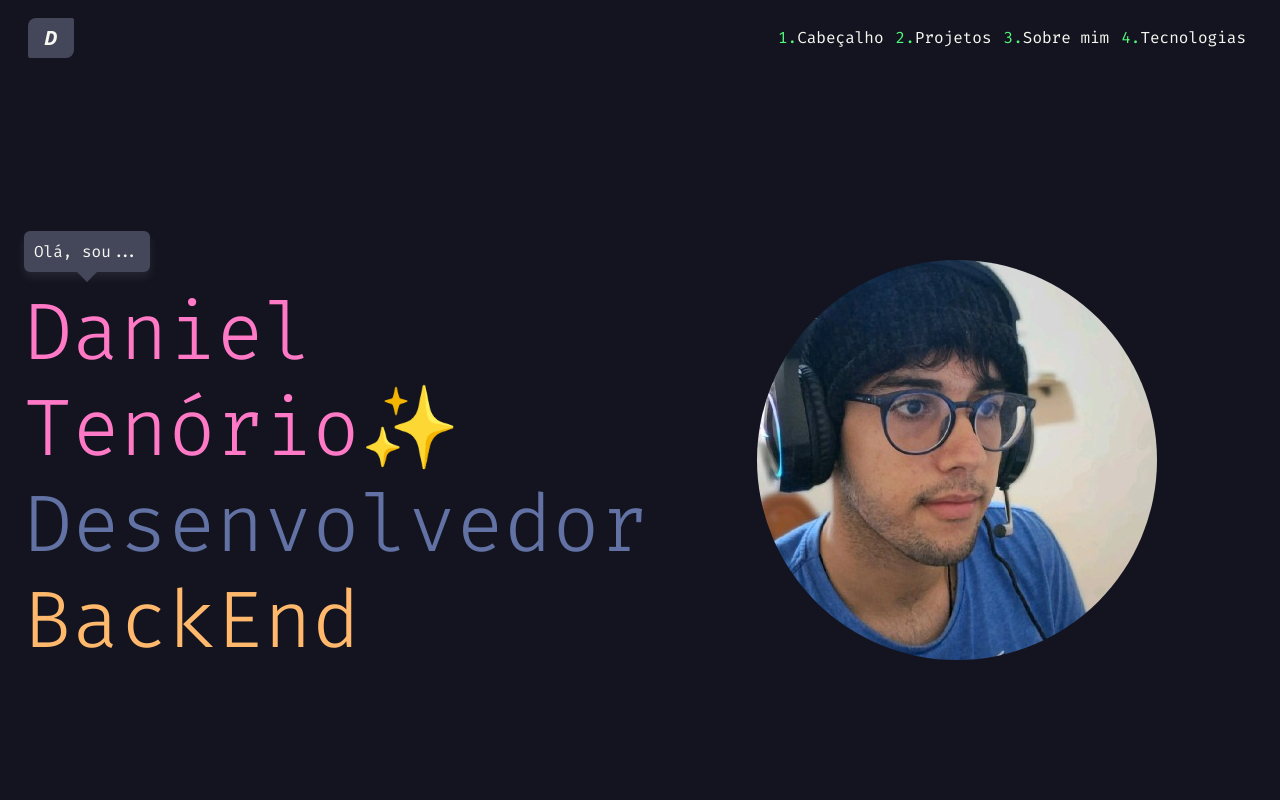
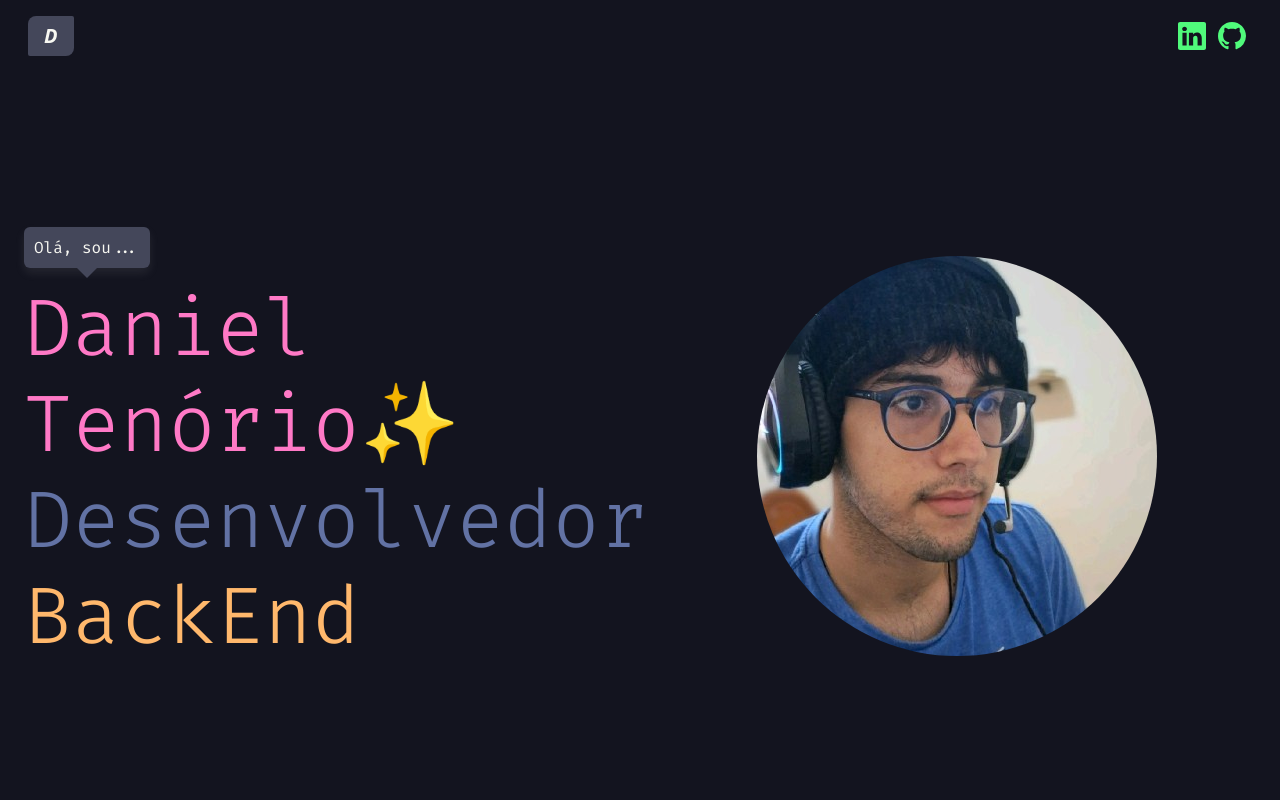
Before and after one commit to danielBRTanimacao/danieltenorioportfolio, a React (Vite) app: page / in a window 1280 px wide. Shown: the top 800 px of the page. Built offline with nearby package versions, Linux system fonts and the light colour scheme.

Commit message:
refactor on code

```diff
--- a/src/assets/css/Index.css
+++ b/src/assets/css/Index.css
@@ -52,9 +52,39 @@
     border-radius: 8px 2px 8px 2px;
 }
 
+@-webkit-keyframes scale-up-hor-left {
+    0% {
+        -webkit-transform: scaleX(0.4);
+        transform: scaleX(0.4);
+        -webkit-transform-origin: 0% 0%;
+        transform-origin: 0% 0%;
+    }
+    100% {
+        -webkit-transform: scaleX(1);
+        transform: scaleX(1);
+        -webkit-transform-origin: 0% 0%;
+        transform-origin: 0% 0%;
+    }
+}
+@keyframes scale-up-hor-left {
+    0% {
+        -webkit-transform: scaleX(0.4);
+        transform: scaleX(0.4);
+        -webkit-transform-origin: 0% 0%;
+        transform-origin: 0% 0%;
+    }
+    100% {
+        -webkit-transform: scaleX(1);
+        transform: scaleX(1);
+        -webkit-transform-origin: 0% 0%;
+        transform-origin: 0% 0%;
+    }
+}
+
 .navbar-brand:hover {
-    background-color: var(--code-purple);
-    transition: background-color 0.3s ease-in-out;
+    -webkit-animation: scale-up-hor-left 0.4s
+        cubic-bezier(0.39, 0.575, 0.565, 1) both;
+    animation: scale-up-hor-left 0.4s cubic-bezier(0.39, 0.575, 0.565, 1) both;
 }
 
 .nav-item {
@@ -75,6 +105,11 @@
 .nav-item span {
     color: var(--gr-code);
 }
+
+.navbar-nav {
+    flex-direction: row;
+}
+
 /* Header */
 header {
     transition: background-color 0.3s ease-in-out;
--- a/src/components/Footer.tsx
+++ b/src/components/Footer.tsx
@@ -10,7 +10,6 @@
                 <span>
                     <a
                         href="https://github.com/danielBRTanimacao"
-                        className="shadow-a rounded-pill"
                         target="_blank"
                     >
                         <svg
@@ -28,7 +27,6 @@
                 <span className="ps-2">
                     <a
                         href="https://www.linkedin.com/in/daniel-tenório-6471b0244/"
-                        className="shadow-a"
                         target="_blank"
                     >
                         <svg
--- a/src/components/Header.tsx
+++ b/src/components/Header.tsx
@@ -1,71 +1,45 @@
-import { useEffect, useState } from "react";
-
 export default () => {
-    const [scrolled, setScrolled] = useState(false);
-
-    useEffect(() => {
-        const handleScroll = () => {
-            setScrolled(window.scrollY > 50);
-        };
-
-        window.addEventListener("scroll", handleScroll);
-        return () => {
-            window.removeEventListener("scroll", handleScroll);
-        };
-    }, []);
     return (
         <>
-            <header
-                className={`navbar navbar-expand-lg px-3 pt-3 sticky-top ${
-                    scrolled ? "scrolled" : ""
-                }`}
-            >
+            <header className="navbar px-3 pt-3 sticky-top scrolled">
                 <div className="container-fluid">
                     <a href="/" className="navbar-brand px-3">
                         D
                     </a>
-                    <button
-                        className="navbar-toggler"
-                        type="button"
-                        data-bs-toggle="collapse"
-                        data-bs-target="#navbarHeaderContent"
-                        aria-controls="navbarHeaderContent"
-                        aria-expanded="false"
-                        aria-label="Toggle navigation"
-                    >
-                        <span className="navbar-toggler-icon fs-3"></span>
-                    </button>
-                    <nav
-                        className="collapse navbar-collapse"
-                        id="navbarHeaderContent"
-                    >
                     <ul className="navbar-nav ms-auto">
                         <li className="nav-item">
                             <a href="#header">
-                                    <span>1.</span>
-                                    Cabeçalho
+                                <span>
+                                    <svg
+                                        xmlns="http://www.w3.org/2000/svg"
+                                        width="28"
+                                        height="28"
+                                        fill="currentColor"
+                                        className="bi bi-linkedin"
+                                        viewBox="0 0 16 16"
+                                    >
+                                        <path d="M0 1.146C0 .513.526 0 1.175 0h13.65C15.474 0 16 .513 16 1.146v13.708c0 .633-.526 1.146-1.175 1.146H1.175C.526 16 0 15.487 0 14.854zm4.943 12.248V6.169H2.542v7.225zm-1.2-8.212c.837 0 1.358-.554 1.358-1.248-.015-.709-.52-1.248-1.342-1.248S2.4 3.226 2.4 3.934c0 .694.521 1.248 1.327 1.248zm4.908 8.212V9.359c0-.216.016-.432.08-.586.173-.431.568-.878 1.232-.878.869 0 1.216.662 1.216 1.634v3.865h2.401V9.25c0-2.22-1.184-3.252-2.764-3.252-1.274 0-1.845.7-2.165 1.193v.025h-.016l.016-.025V6.169h-2.4c.03.678 0 7.225 0 7.225z" />
+                                    </svg>
+                                </span>
                             </a>
                         </li>
                         <li className="nav-item">
                             <a href="#projects">
-                                    <span>2.</span>
-                                    Projetos
-                                </a>
-                            </li>
-                            <li className="nav-item">
-                                <a href="#about">
-                                    <span>3.</span>
-                                    Sobre mim
-                                </a>
-                            </li>
-                            <li className="nav-item">
-                                <a href="#tec">
-                                    <span>4.</span>
-                                    Tecnologias
+                                <span>
+                                    <svg
+                                        xmlns="http://www.w3.org/2000/svg"
+                                        width="28"
+                                        height="28"
+                                        fill="currentColor"
+                                        className="bi bi-github"
+                                        viewBox="0 0 16 16"
+                                    >
+                                        <path d="M8 0C3.58 0 0 3.58 0 8c0 3.54 2.29 6.53 5.47 7.59.4.07.55-.17.55-.38 0-.19-.01-.82-.01-1.49-2.01.37-2.53-.49-2.69-.94-.09-.23-.48-.94-.82-1.13-.28-.15-.68-.52-.01-.53.63-.01 1.08.58 1.23.82.72 1.21 1.87.87 2.33.66.07-.52.28-.87.51-1.07-1.78-.2-3.64-.89-3.64-3.95 0-.87.31-1.59.82-2.15-.08-.2-.36-1.02.08-2.12 0 0 .67-.21 2.2.82.64-.18 1.32-.27 2-.27s1.36.09 2 .27c1.53-1.04 2.2-.82 2.2-.82.44 1.1.16 1.92.08 2.12.51.56.82 1.27.82 2.15 0 3.07-1.87 3.75-3.65 3.95.29.25.54.73.54 1.48 0 1.07-.01 1.93-.01 2.2 0 .21.15.46.55.38A8.01 8.01 0 0 0 16 8c0-4.42-3.58-8-8-8" />
+                                    </svg>
+                                </span>
                             </a>
                         </li>
                     </ul>
-                    </nav>
                 </div>
             </header>
         </>
```
Lines whose indentation alone changed are shown as unchanged.
